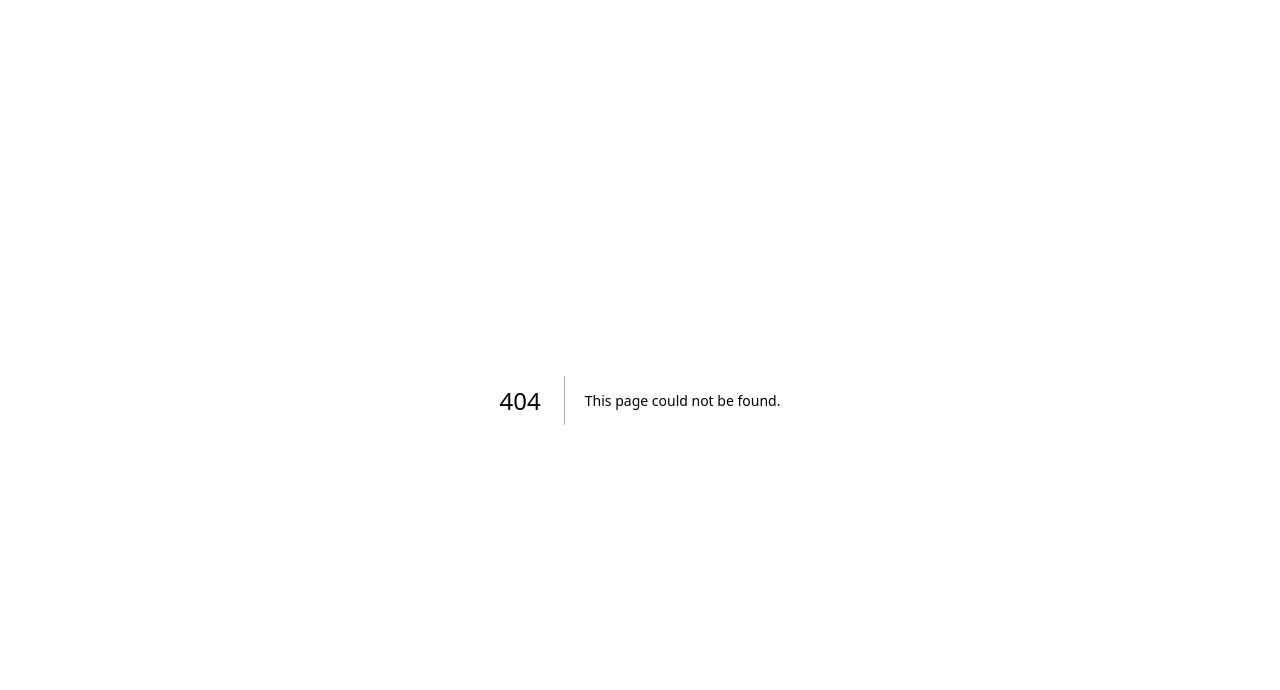
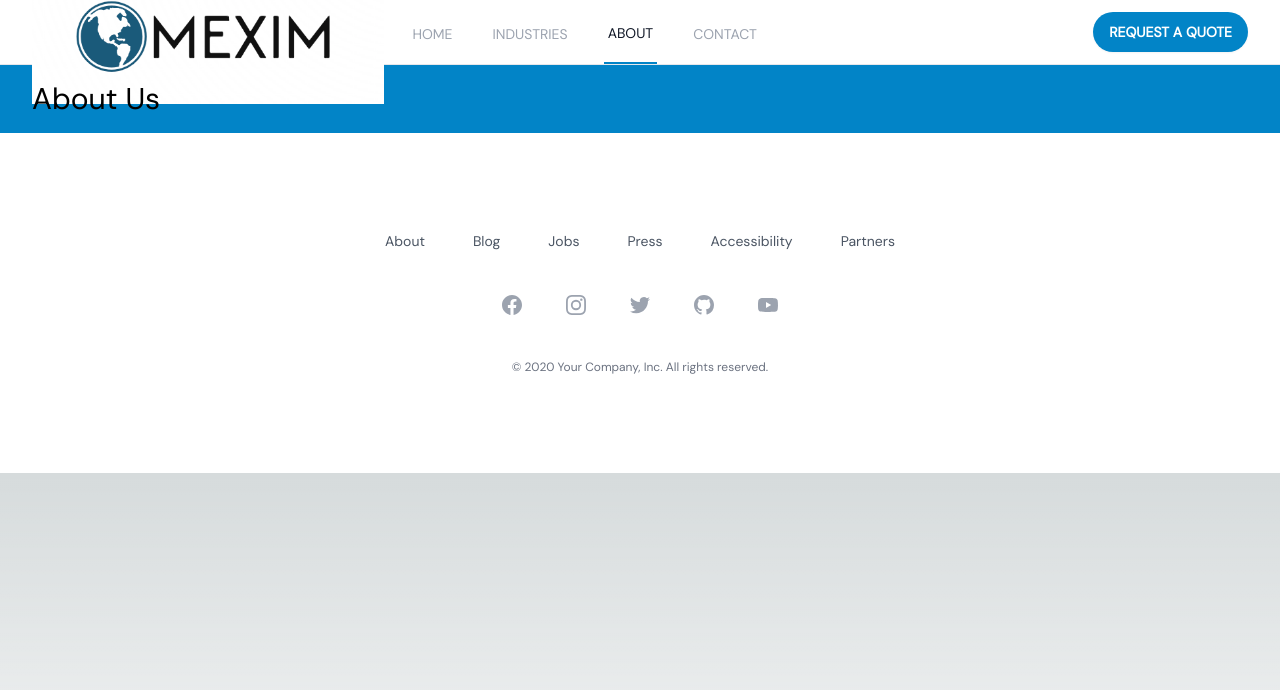
Before and after one commit to sdhwa92/mexim, a Next.js app: page /about in a window 1280 px wide. Before the commit this address had no page. Shown: the top 690 px of the page. Built offline with nearby package versions, Linux system fonts and the light colour scheme.

Commit message:
add page title component

```diff
--- /dev/null
+++ b/components/PageTitle/PageTitle.tsx
@@ -0,0 +1,27 @@
+import { COLOR_THEME } from "@/constants";
+import { classNames } from "@/utils";
+import { ReactNode } from "react";
+
+type AppProps = {
+  children: ReactNode;
+};
+
+export default function PageTitle({ children }: AppProps) {
+  return (
+    <div className={classNames("w-screen", COLOR_THEME.background.primary)}>
+      <div
+        className={classNames(
+          "sm:py-2",
+          "lg:mx-auto",
+          "lg:max-w-7xl",
+          "lg:py-4",
+          "px-4",
+          "sm:px-6",
+          "lg:px-8"
+        )}
+      >
+        <h1 className="text-3xl">{children}</h1>
+      </div>
+    </div>
+  );
+}
--- /dev/null
+++ b/components/PageTitle/index.ts
@@ -0,0 +1 @@
+export { default as PageTitle } from "./PageTitle";
--- /dev/null
+++ b/pages/about.tsx
@@ -0,0 +1,15 @@
+import Head from "next/head";
+import { DefaultLayout } from "@/layouts";
+import { PageTitle } from "@/components/PageTitle";
+
+export default function About() {
+  return (
+    <DefaultLayout home={false}>
+      <Head>
+        <title>About Us</title>
+      </Head>
+
+      <PageTitle>About Us</PageTitle>
+    </DefaultLayout>
+  );
+}
--- a/pages/contact.tsx
+++ b/pages/contact.tsx
@@ -3,6 +3,7 @@ import Image from "next/image";
 import { DefaultLayout } from "@/layouts";
 import { Button } from "@/ui/Button";
 import { COLOR_THEME } from "@/constants";
+import { PageTitle } from "@/components/PageTitle";
 
 import contactUsImage from "@/public/img/pexels-fatih-turan-8777703.jpg";
 
@@ -12,6 +13,8 @@ export default function Contact() {
       <Head>
         <title>Contact Us</title>
       </Head>
+
+      <PageTitle>Contact Us</PageTitle>
 
       <div className="relative bg-white">
         <div className="lg:absolute lg:inset-0 lg:left-1/2">
@@ -27,7 +30,7 @@ export default function Contact() {
           <div className="px-6 lg:px-8">
             <div className="mx-auto max-w-xl lg:mx-0 lg:max-w-lg">
               <h2 className="text-3xl font-bold tracking-tight text-gray-900">
-                Let's work together
+                Let&apos;s work together
               </h2>
               <p className="mt-2 text-lg leading-8 text-gray-600">
                 Proin volutpat consequat porttitor cras nullam gravida at orci
```
